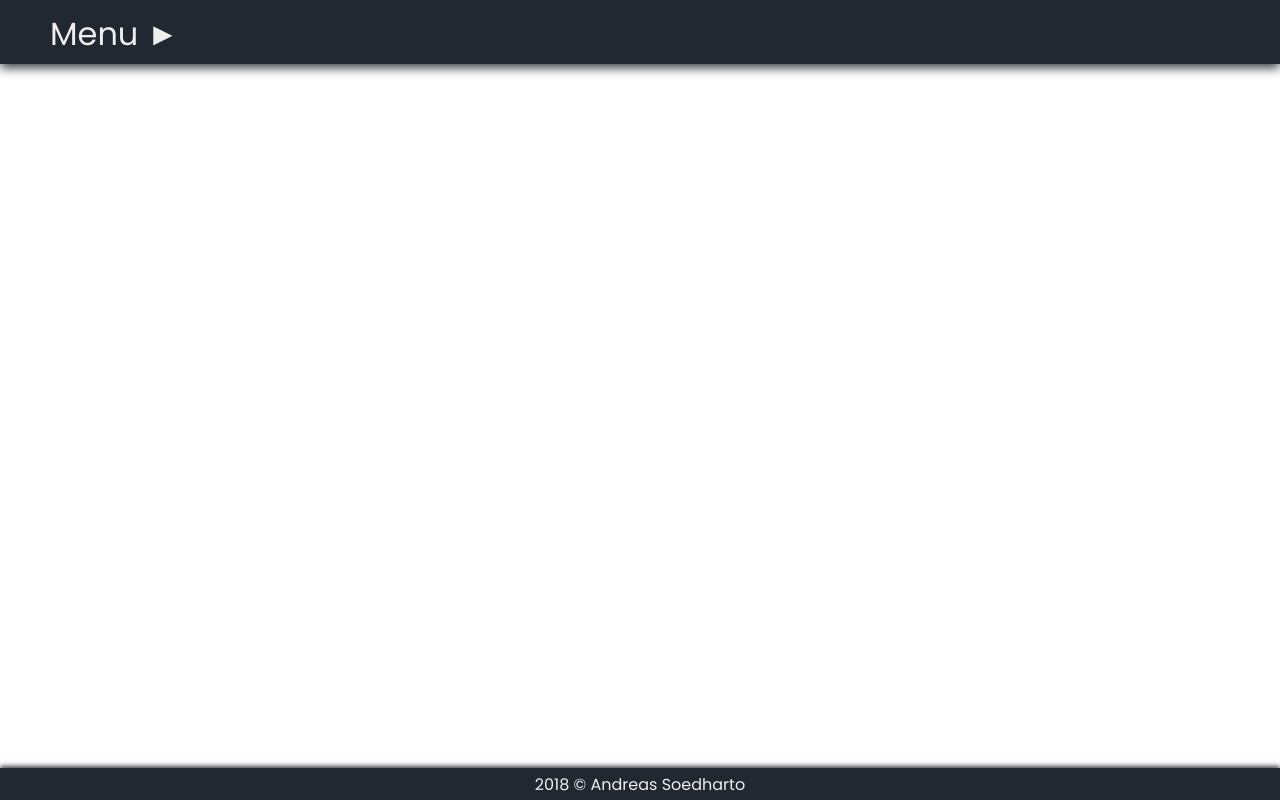
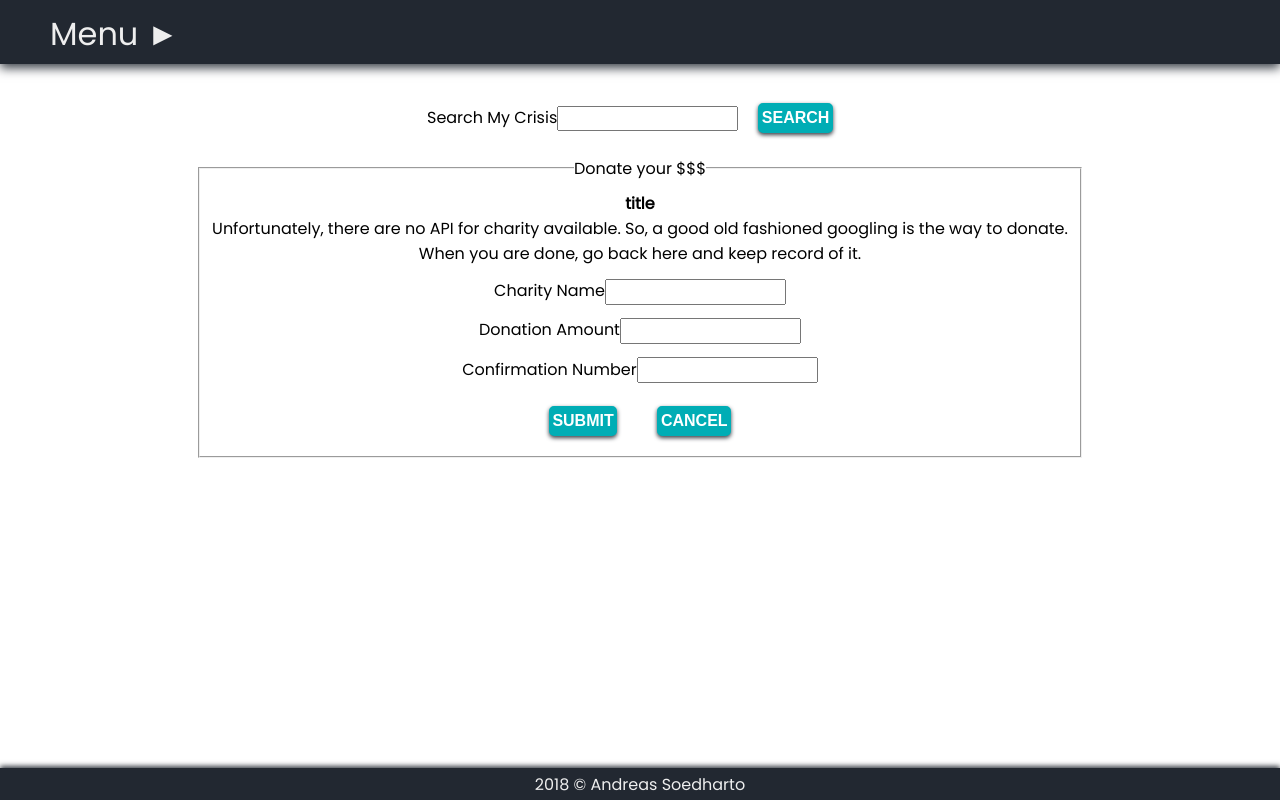
Before and after one commit to PeterAndreas77/caritas-auxilium-react, a React (Create React App) app: page /crisis in a window 1280 px wide. Built offline with nearby package versions, Linux system fonts and the light colour scheme.

Commit message:
added inside pages

```diff
--- a/src/components/App.js
+++ b/src/components/App.js
@@ -5,17 +5,27 @@ import Footer from "./footer";
 import Landing from "./landing";
 import Register from "./register";
 import Login from "./login";
+import Main from "./main";
+import Crisis from "./crisis";
+import Donation from "./donation";
+import Account from "./account";
+import Report from "./report";
 import "../styles/app.css";
 
 const App = () => {
   return (
     <Router>
       <div className="container">
-        <Header />
+        <Header isLoggedIn={true} />
         <Route path="/" exact={true} component={Landing} />
-        <Route path="/home" component={Landing} />
+        <Route path="/landing" component={Landing} />
         <Route path="/register" component={Register} />
         <Route path="/login" component={Login} />
+        <Route path="/main" component={Main} />
+        <Route path="/crisis" component={Crisis} />
+        <Route path="/donation" component={Donation} />
+        <Route path="/account" component={Account} />
+        <Route path="/report" component={Report} />
         <Footer />
       </div>
     </Router>
--- /dev/null
+++ b/src/components/account.js
@@ -0,0 +1,34 @@
+import React from "react";
+
+const Account = () => {
+  return (
+    <section className="my-account">
+      <div className="my-account-container" />
+      <div className="account-update-page">
+        <form className="account-update-form">
+          <fieldset>
+            <legend>Customize Your Account</legend>
+            <div className="form-group">
+              <label htmlFor="updateFirstName">First Name</label>
+              <input type="text" id="updateFirstName" name="updateFirstName" />
+            </div>
+            <div className="form-group">
+              <label htmlFor="updateLastName">Last Name</label>
+              <input type="text" id="updateLastName" name="updateLastName" />
+            </div>
+            <div className="form-group">
+              <label htmlFor="updateEmail">Email</label>
+              <input type="email" id="updateEmail" name="updateEmail" />
+            </div>
+            <button className="submit-btn" type="submit">
+              submit
+            </button>
+            <button className="cancel-account-update">cancel</button>
+          </fieldset>
+        </form>
+      </div>
+    </section>
+  );
+};
+
+export default Account;
--- /dev/null
+++ b/src/components/crisis.js
@@ -0,0 +1,50 @@
+import React from "react";
+
+const Crisis = () => {
+  return (
+    <section className="my-crisis">
+      <div className="form-group">
+        <label htmlFor="searchMyCrisis">Search My Crisis</label>
+        <input type="text" id="searchMyCrisis" name="searchMyCrisis" />
+        <button className="search-my-crisis">search</button>
+      </div>
+      <div className="my-crisis-container" />
+      <div className="donation-page">
+        <form className="donation-form">
+          <fieldset>
+            <legend>Donate your $$$</legend>
+            <h4 id="crisisTitleDP">title</h4>
+            <p id="crisisDateDP" />
+            <p id="IDkeeper">
+              Unfortunately, there are no API for charity available. So, a good
+              old fashioned googling is the way to donate. When you are done, go
+              back here and keep record of it.
+            </p>
+            <div className="form-group">
+              <label htmlFor="charityName">Charity Name</label>
+              <input type="text" id="charityName" name="charityName" />
+            </div>
+            <div className="form-group">
+              <label htmlFor="donationAmount">Donation Amount</label>
+              <input type="number" id="donationAmount" name="donationAmount" />
+            </div>
+            <div className="form-group">
+              <label htmlFor="confirmationNumber">Confirmation Number</label>
+              <input
+                type="text"
+                id="confirmationNumber"
+                name="confirmationNumber"
+              />
+            </div>
+            <button className="submit-btn" type="submit">
+              submit
+            </button>
+            <button className="cancel-donation-btn">cancel</button>
+          </fieldset>
+        </form>
+      </div>
+    </section>
+  );
+};
+
+export default Crisis;
--- /dev/null
+++ b/src/components/donation.js
@@ -0,0 +1,39 @@
+import React from "react";
+
+const Donation = () => {
+  return (
+    <section className="my-donation">
+      <div className="form-group">
+        <label htmlFor="searchMyDonation">Search my Donations</label>
+        <input type="text" id="searchMyDonation" name="searchMyDonation" />
+        <button className="search-donation">search</button>
+      </div>
+      <div className="my-donation-container" />
+      <div className="donation-update-page">
+        <form className="donation-update-form">
+          <fieldset id="IDUpdater">
+            <legend>Update your $$$</legend>
+            <div className="form-group">
+              <label htmlFor="charityUpdate">Charity Name</label>
+              <input type="text" id="charityUpdate" name="charityUpdate" />
+            </div>
+            <div className="form-group">
+              <label htmlFor="amountUpdate">Donation Amount</label>
+              <input type="number" id="amountUpdate" name="amountUpdate" />
+            </div>
+            <div className="form-group">
+              <label htmlFor="confNumUpdate">Confirmation Number</label>
+              <input type="text" id="confNumUpdate" name="confNumUpdate" />
+            </div>
+            <button className="submit-btn" type="submit">
+              submit
+            </button>
+            <button className="cancel-update-btn">cancel</button>
+          </fieldset>
+        </form>
+      </div>
+    </section>
+  );
+};
+
+export default Donation;
--- a/src/components/header.js
+++ b/src/components/header.js
@@ -1,36 +1,16 @@
 import React from "react";
-import { Link } from "react-router-dom";
+import OutsideNav from "./outsidenav";
+import InsideNav from "./insidenav";
 import "../styles/header.css";
-import "../styles/navbar.css";
 
-const Header = () => {
-  return (
+const Header = props => {
+  return props.isLoggedIn === true ? (
     <header className="header" role="banner">
-      <nav className="outside-collapsible">
-        <input type="checkbox" id="outside-menu" />
-        <label htmlFor="outside-menu" className="menu-label">
-          Menu{" "}
-        </label>
-        <div className="outside-menu-content">
-          <ul>
-            <li>
-              <Link to="/home">
-                <i className="fas fa-home" /> Home
-              </Link>
-            </li>
-            <li>
-              <Link to="/register">
-                <i className="fas fa-pencil-alt" /> Register
-              </Link>
-            </li>
-            <li>
-              <Link to="/login">
-                <i className="fas fa-sign-in-alt" /> Login
-              </Link>
-            </li>
-          </ul>
-        </div>
-      </nav>
+      <InsideNav />
+    </header>
+  ) : (
+    <header className="header" role="banner">
+      <OutsideNav />
     </header>
   );
 };
--- /dev/null
+++ b/src/components/insidenav.js
@@ -0,0 +1,50 @@
+import React from "react";
+import { Link } from "react-router-dom";
+import "../styles/navbar.css";
+
+const InsideNav = () => {
+  return (
+    <nav className="inside-collapsible">
+      <input type="checkbox" id="inside-menu" />
+      <label htmlFor="inside-menu" className="menu-label">
+        Menu{" "}
+      </label>
+      <div className="inside-menu-content">
+        <ul>
+          <li>
+            <Link to="/main">
+              <i className="fas fa-hands-helping" /> Recent Crisis
+            </Link>
+          </li>
+          <li>
+            <Link to="/crisis">
+              <i className="fas fa-donate" /> My Crisis
+            </Link>
+          </li>
+          <li>
+            <Link to="/donation">
+              <i className="fas fa-file-invoice-dollar" /> My Donations
+            </Link>
+          </li>
+          <li>
+            <Link to="/account">
+              <i className="fas fa-cogs" /> My Account
+            </Link>
+          </li>
+          <li>
+            <Link to="/report">
+              <i className="fas fa-chart-bar" /> My Reports
+            </Link>
+          </li>
+          <li>
+            <Link to="/logout">
+              <i className="fas fa-sign-out-alt" /> Logout
+            </Link>
+          </li>
+        </ul>
+      </div>
+    </nav>
+  );
+};
+
+export default InsideNav;
--- /dev/null
+++ b/src/components/main.js
@@ -0,0 +1,17 @@
+import React from "react";
+import "../styles/main.css";
+
+const Main = () => {
+  return (
+    <section className="recent-crisis">
+      <div className="form-group">
+        <label htmlFor="searchCrisis">Search for Crisis</label>
+        <input type="text" id="searchCrisis" name="searchCrisis" />
+        <button className="search-recent">search</button>
+      </div>
+      <div className="crisis-container" />
+    </section>
+  );
+};
+
+export default Main;
--- /dev/null
+++ b/src/components/outsidenav.js
@@ -0,0 +1,35 @@
+import React from "react";
+import { Link } from "react-router-dom";
+import "../styles/navbar.css";
+
+const OutsideNav = () => {
+  return (
+    <nav className="outside-collapsible">
+      <input type="checkbox" id="outside-menu" />
+      <label htmlFor="outside-menu" className="menu-label">
+        Menu{" "}
+      </label>
+      <div className="outside-menu-content">
+        <ul>
+          <li>
+            <Link to="/home">
+              <i className="fas fa-home" /> Home
+            </Link>
+          </li>
+          <li>
+            <Link to="/register">
+              <i className="fas fa-pencil-alt" /> Register
+            </Link>
+          </li>
+          <li>
+            <Link to="/login">
+              <i className="fas fa-sign-in-alt" /> Login
+            </Link>
+          </li>
+        </ul>
+      </div>
+    </nav>
+  );
+};
+
+export default OutsideNav;
--- /dev/null
+++ b/src/components/report.js
@@ -0,0 +1,18 @@
+import React from "react";
+
+const Report = () => {
+  return (
+    <section className="my-report">
+      <div className="form-group">
+        <label htmlFor="reportYear">Pull Report by Year</label>
+        <input type="number" min="2000" id="reportYear" name="reportYear" />
+        <button className="pull-report-btn">pull</button>
+      </div>
+      <div className="my-report-container">
+        <canvas id="myChart" />
+      </div>
+    </section>
+  );
+};
+
+export default Report;
--- /dev/null
+++ b/src/styles/main.css
@@ -0,0 +1,36 @@
+/* === RECENT CRISIS PAGE STYLE === */
+.recent-crisis {
+  text-align: center;
+  margin: 1rem 0.5rem;
+}
+
+/* === MY CRISIS PAGE STYLE === */
+.my-crisis {
+  text-align: center;
+  margin: 1rem 0.5rem;
+}
+
+/* === MY DONATION PAGE STYLE === */
+.my-donation {
+  text-align: center;
+  margin: 1rem 0.5rem;
+}
+
+/* === MY ACCOUNT PAGE STYLE === */
+.my-account {
+  text-align: center;
+  margin: 1rem 0.5rem;
+}
+.my-account p {
+  margin-bottom: 1rem;
+}
+
+/* === MY REPORT PAGE STYLE === */
+.my-report {
+  text-align: center;
+  margin: 1rem 0.5rem;
+}
+#myChart {
+  width: 98% !important;
+  height: 90%;
+}
--- a/src/styles/navbar.css
+++ b/src/styles/navbar.css
@@ -43,7 +43,6 @@ input:checked ~ .inside-menu-content {
   max-height: 600px;
 }
 input#outside-menu,
-input#inside-menu,
-.inside-collapsible {
+input#inside-menu {
   display: none;
 }
```
